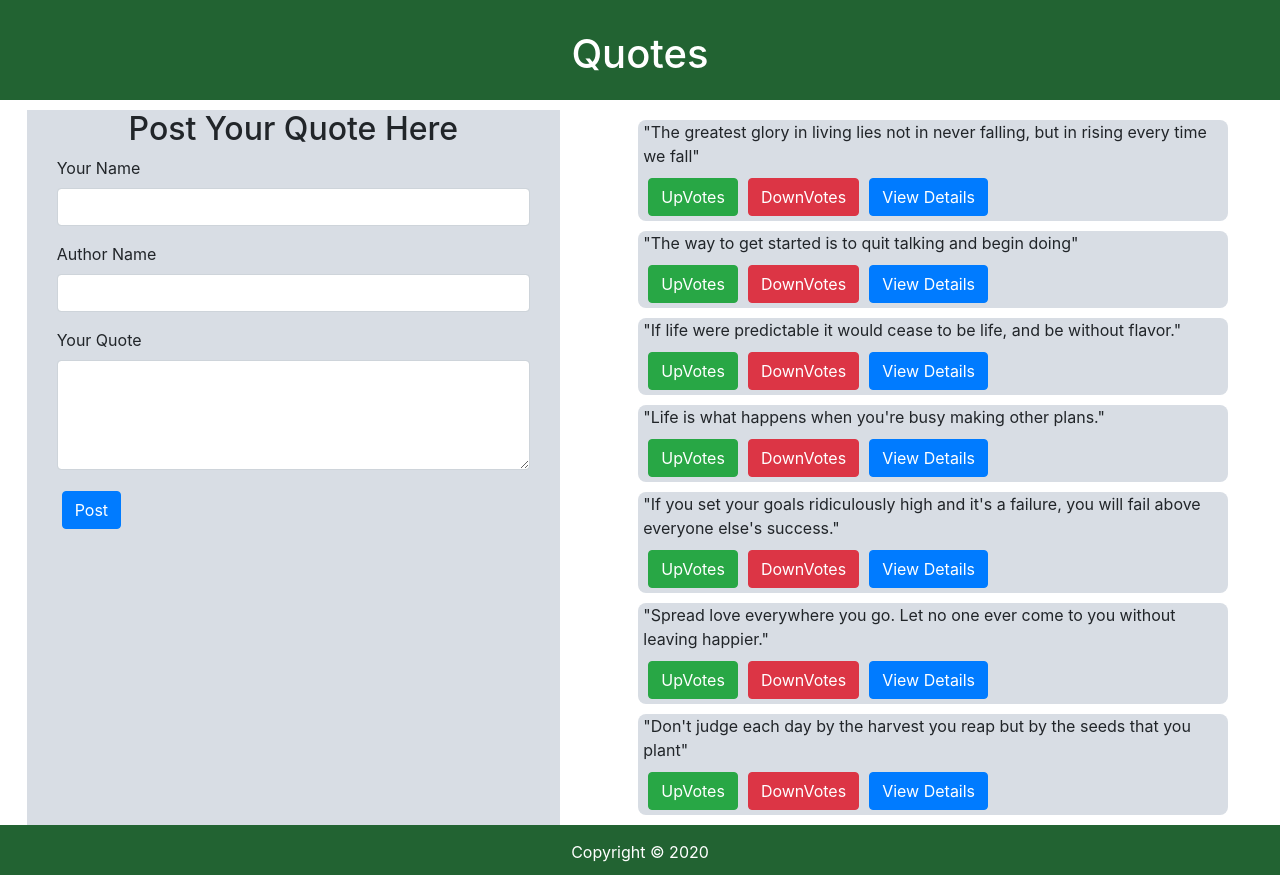
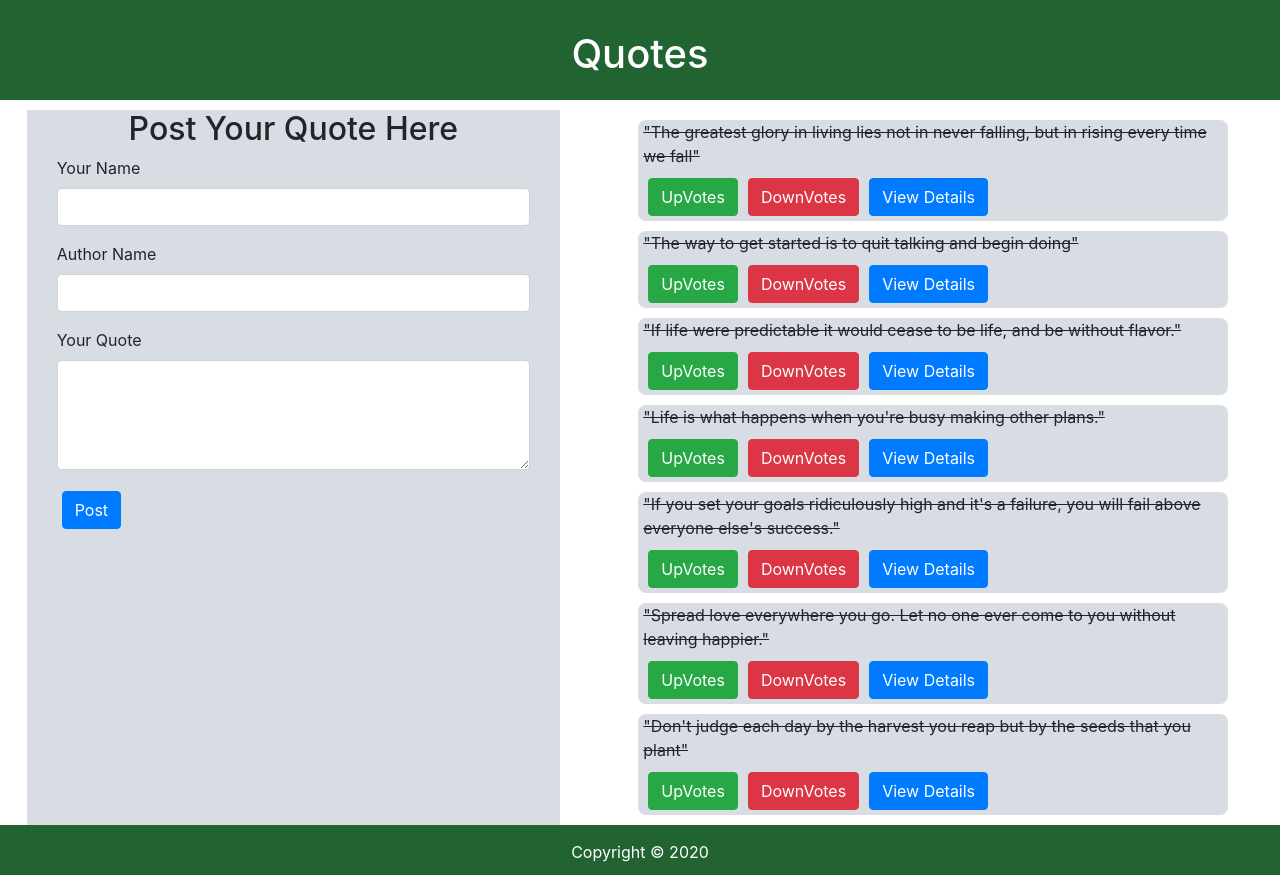
Before and after one commit to AlainDevis/Quotes, an Angular app in the folder QuoteApp/: page / in a window 1280 px wide. Built offline with nearby package versions, Linux system fonts and the light colour scheme.

Commit message:
creating a directive

```diff
--- a/QuoteApp/src/app/app.module.ts
+++ b/QuoteApp/src/app/app.module.ts
@@ -8,13 +8,15 @@ import { AppComponent } from './app.component';
 import { QuoteComponent } from './quote/quote.component';
 import { QuoteFormComponent } from './quote-form/quote-form.component';
 import { QuoteDetailComponent } from './quote-detail/quote-detail.component';
+import { HighlightDirective } from './highlight.directive';
 
 @NgModule({
   declarations: [
     AppComponent,
     QuoteComponent,
     QuoteFormComponent,
-    QuoteDetailComponent
+    QuoteDetailComponent,
+    HighlightDirective
   ],
   imports: [
     BrowserModule,
--- /dev/null
+++ b/QuoteApp/src/app/highlight.directive.ts
@@ -0,0 +1,12 @@
+import { Directive,ElementRef  } from '@angular/core';
+
+@Directive({
+  selector: '[appHighlight]'
+})
+export class HighlightDirective {
+
+  constructor(private elem:ElementRef) {
+    this.elem.nativeElement.style.textDecoration='line-through';
+  }
+
+}
--- a/QuoteApp/src/app/quote-detail/quote-detail.component.html
+++ b/QuoteApp/src/app/quote-detail/quote-detail.component.html
@@ -2,4 +2,4 @@
 <p class="text-left">Posted by {{quote.name}}</p>
 <p>UpVotes: {{quote.upVotes}}</p>
 <p>Downvotes: {{quote.downVotes}}</p>
-<button (click)= 'quoteDelete(true)'>Delete Quote</button>
+<button  (isComplete) ='quoteDelete(true)' class="btn btn-danger">Delete Quote</button>
--- a/QuoteApp/src/app/quote/quote.component.html
+++ b/QuoteApp/src/app/quote/quote.component.html
@@ -10,7 +10,7 @@
       </div>
       <div class="col-md-6 Quotes">
           <div *ngFor='let quote of quotes;let i = index' class="box">
-            <p class="text-left">"{{quote.quote}}"</p>
+            <p class="text-left" appHighlight>"{{quote.quote}}"</p>
             <p> <button (click)='upVotesCount(i)' class=" btn btn-success">UpVotes</button>
                 <button (click)='downVotesCount(i)' class="btn btn-danger">DownVotes</button>
                 <button (click)='viewDetails(i)' class="btn btn-primary">View Details</button>
```
Also changed, not shown: 1 other file (tests, documents, lock files or other folders).
